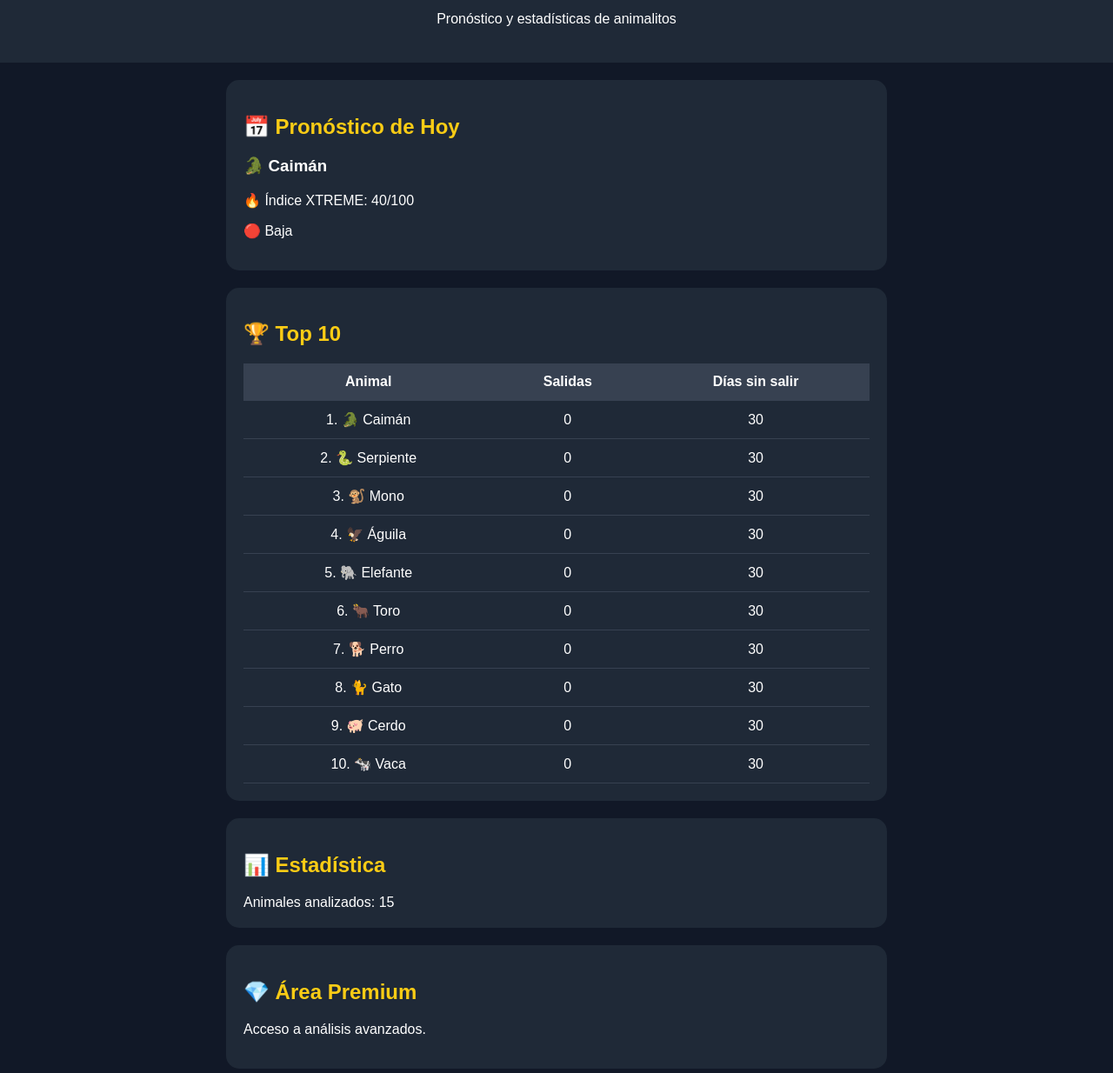
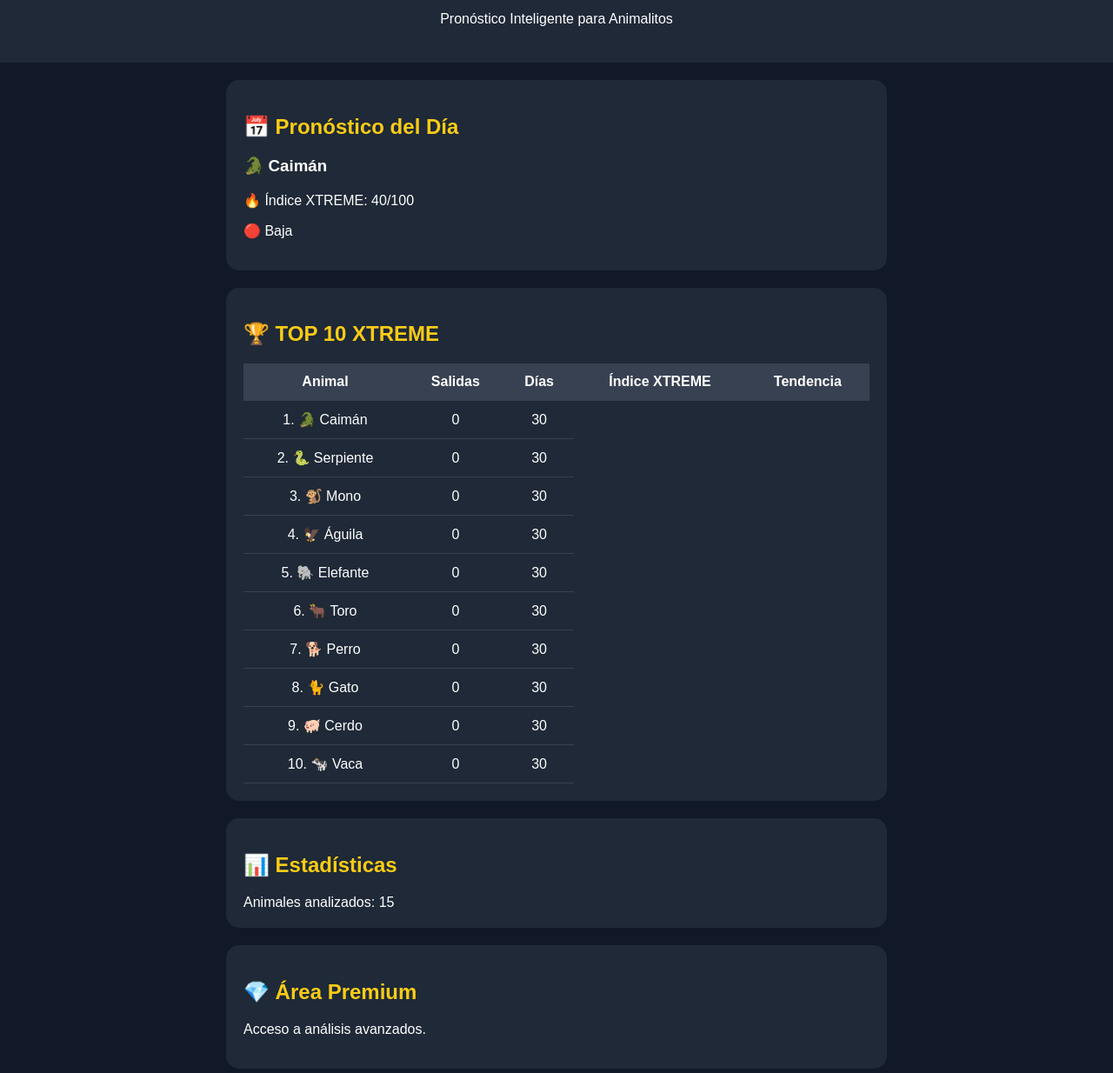
Before and after one commit to neomargh-pixel/xtreme-predictor, a website: page index.html in a window 1280 px wide. Shown: the part 66-1300 px from the top of the page at 87% size. Drawn offline with Linux system fonts and the light colour scheme.

Commit message:
Update index.html

```diff
--- a/index.html
+++ b/index.html
@@ -1,49 +1,83 @@
 <!DOCTYPE html>
 <html lang="es">
+
 <head>
+
 <meta charset="UTF-8">
 <meta name="viewport" content="width=device-width, initial-scale=1.0">
+
 <title>XTREME Predictor</title>
+
 <link rel="stylesheet" href="style.css">
+
 </head>
 
 <body>
 
 <header class="topbar">
-    <h1>🔥 XTREME Predictor</h1>
-    <p>Pronóstico y estadísticas de animalitos</p>
+
+<h1>🔥 XTREME Predictor</h1>
+
+<p>Pronóstico Inteligente para Animalitos</p>
+
 </header>
 
 <main>
 
 <div class="card">
-<h2>📅 Pronóstico de Hoy</h2>
+
+<h2>📅 Pronóstico del Día</h2>
+
 <div id="pronostico"></div>
+
 </div>
 
 <div class="card">
-<h2>🏆 Top 10</h2>
+
+<h2>🏆 TOP 10 XTREME</h2>
+
 <table>
+
 <thead>
+
 <tr>
+
 <th>Animal</th>
+
 <th>Salidas</th>
-<th>Días sin salir</th>
+
+<th>Días</th>
+
+<th>Índice XTREME</th>
+
+<th>Tendencia</th>
+
 </tr>
+
 </thead>
+
 <tbody id="top10">
+
 </tbody>
+
 </table>
+
 </div>
 
 <div class="card">
-<h2>📊 Estadística</h2>
+
+<h2>📊 Estadísticas</h2>
+
 <div id="estadistica"></div>
+
 </div>
 
 <div class="card">
+
 <h2>💎 Área Premium</h2>
+
 <p>Acceso a análisis avanzados.</p>
+
 </div>
 
 </main>
@@ -54,4 +88,5 @@
 <script src="script.js"></script>
 
 </body>
+
 </html>
```
